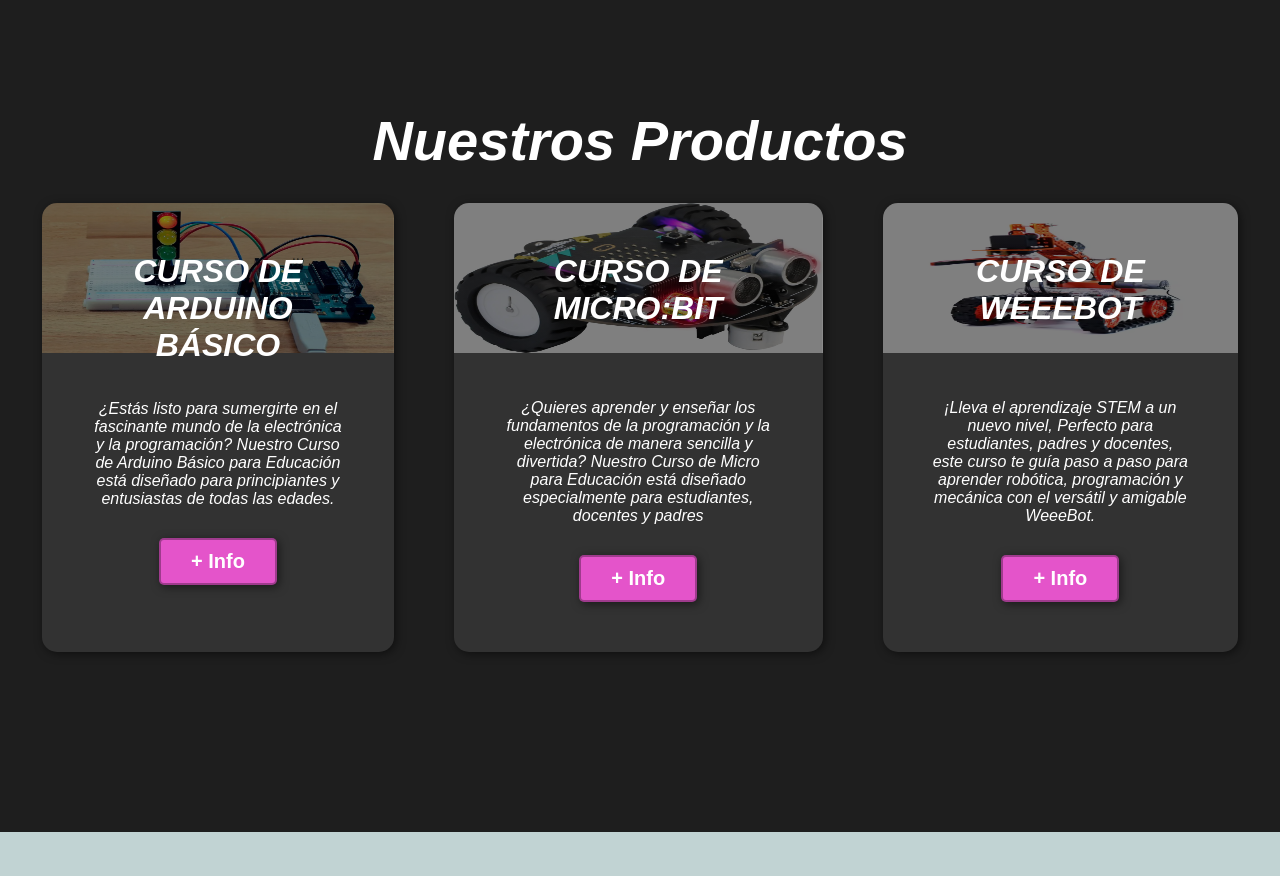
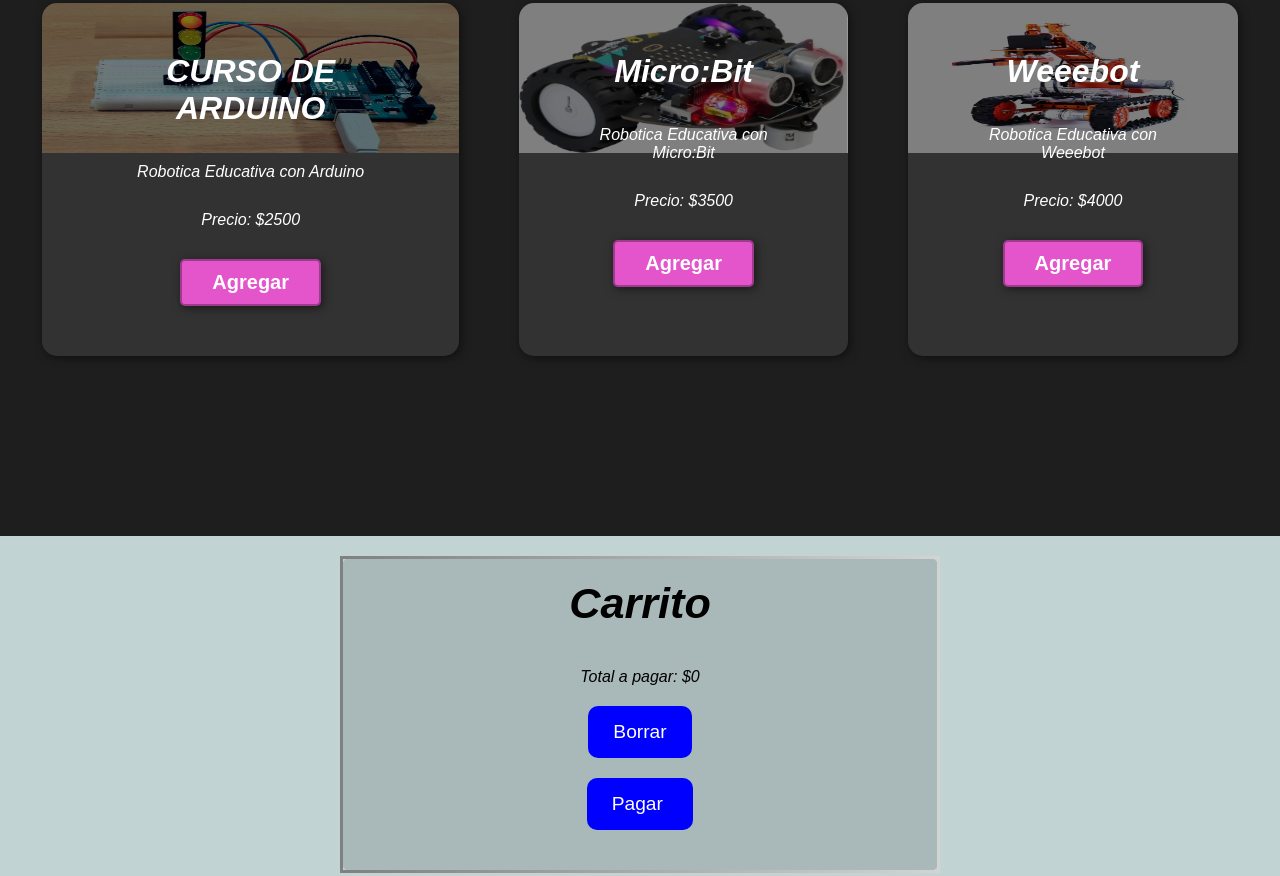
Before and after one commit to maxkom2024/RobotEdu, a plain HTML site: page index.html in a window 1280 px wide. Shown: the part 1102-1978 px from the top of the page. Drawn offline with Linux system fonts and the light colour scheme; some icons are missing; a web font is replaced by a local one.

Commit message:
Add files via upload

```diff
--- a/estilos.css
+++ b/estilos.css
@@ -2,13 +2,12 @@
     margin: 0;
     padding: 0;
     box-sizing: border-box;
-    /* el tamaño de caja se va a mantener estable, no importa si se le añade un padding, el tamaño de caja se quedará con el tamaño indicado y el padding crecerá hacia adentro */
 
 }
 
 html {
     scroll-behavior: smooth;
-    /*para cuando se van a las secciones el desplazamiento sea mas agradable*/
+
 }
 
 body {
@@ -47,20 +46,17 @@ button {
     padding: 10px 30px;
     border-radius: 5px;
     border: 2px solid rgba(0, 0, 0, 0.3);
-    /*0.3 transparencia*/
+
     box-shadow: 2px 2px 10px rgba(0, 0, 0, 0.5);
     color: white;
     background-color: rgb(228, 84, 202);
 }
 
-button a {
-    color: white;
-    text-decoration: none;
-}
+
 
 button:hover {
-    background-color: rgb(209, 40, 57);
-    display: none;
+    background-color: rgb(241, 156, 220);
+
 }
 
 .carta:hover .info {
@@ -75,7 +71,6 @@ button:hover {
     color: rgb(228, 84, 144);
 }
 
-/*clase creada para cambiar el color de la fuente*/
 
 
 header {
@@ -93,7 +88,7 @@ header a {
     height: 48px;
     padding: 10px 12px;
     position: relative;
-    /*todo lo que se ponga como absoluta debajo toma como relativo*/
+
 }
 
 /*Menú Hamburguesa*/
@@ -101,7 +96,7 @@ header a {
 .checkbox,
 .icons {
     position: absolute;
-    /*se agrupan los iconos*/
+
     top: 10px;
     right: 12px;
     cursor: pointer;
@@ -111,7 +106,7 @@ header a {
 
 .icons {
     pointer-events: none;
-    /*para que se pueda hacer clic en el checkbox*/
+
     font-size: 24px;
     color: white;
 }
@@ -134,12 +129,12 @@ header a {
 
 .menu {
     position: absolute;
-    /*se relaciona con el navbar position: relative;*/
+
     top: -106px;
     z-index: -1;
-    /*escondo detrás el menu*/
+
     right: 0px;
-    /* display: none; */
+
     width: 200px;
     transition: 250ms;
     background-color: rgba(228, 84, 175, 0.607);
@@ -151,7 +146,7 @@ header a {
 
 .menu li a {
     text-decoration: none;
-    /*color: inherit; hereda el color del padre*/
+
     color: white;
     display: block;
     padding: 10px 12px;
@@ -163,7 +158,7 @@ header a {
 
 .checkbox:checked~.menu {
     top: 48px;
-    /*altura del navbar*/
+
 }
 
 /*Fin Menú Hamburguesa*/
@@ -177,15 +172,13 @@ header a {
     text-align: center;
     flex-direction: column;
     height: 70vh;
-    /*altura relativa*/
-    background-image: linear-gradient(
-            /*sirve para poner un overlade oscuro a la imagen*/
-            0deg,
+
+    background-image: linear-gradient(0deg,
             rgba(0, 0, 0, 0.5),
             rgba(0, 0, 0, 0.5)), url("img/PortadaR.png");
     background-repeat: no-repeat;
     background-size: cover;
-    /*para que ocupe todo el espacio disponible*/
+
     background-position: center center;
 }
 
@@ -193,11 +186,7 @@ header a {
     color: white;
 }
 
-/* #hero button{
-    font-size: 1.75em;
-} */
-
-#nosotros .container {
+*/ #nosotros .container {
     text-align: center;
     padding: 100px 12px;
 }
@@ -249,6 +238,60 @@ header a {
 
 }
 
+#carrito {
+    width: 100%;
+    max-width: 600px;
+    margin: 20px auto;
+    padding: 20px;
+    border-radius: 15px;
+    border: 3px solid;
+    border-image-slice: 1;
+    border-image-source: linear-gradient(to right, grey, lightgrey);
+    background-color: rgba(37, 35, 37, 0.151);
+    display: flex;
+    flex-direction: column;
+    align-items: center;
+    justify-content: center;
+    gap: 20px;
+}
+
+
+#boton-borrar,
+#boton-pagar {
+    background-color: blue;
+    color: white;
+    padding: 15px 25px;
+    font-size: 1.2em;
+    border: none;
+    border-radius: 10px;
+    margin: 0;
+    display: inline-block;
+    cursor: pointer;
+}
+
+#boton-borrar:hover,
+#boton-pagar:hover {
+    background-color: darkblue;
+}
+
+
+.boton-agregar-carrito {
+    font-size: 1.25em;
+    font-weight: bold;
+    padding: 10px 30px;
+    border-radius: 5px;
+    border: 2px solid rgba(0, 0, 0, 0.3);
+
+    box-shadow: 2px 2px 10px rgba(0, 0, 0, 0.5);
+    color: white;
+    background-color: rgb(228, 84, 202);
+}
+
+
+.boton-agregar-carrito:hover {
+    background-color: rgb(241, 156, 220);
+}
+
 #profesionales {
 
     color: rgb(30, 30, 30);
@@ -263,8 +306,9 @@ header a {
     padding: 250px 12px 0px;
 
 }
+
 #profesionales ul {
-    background-color: rgba(255, 255, 255, 0.8); /* Fondo blanco semitransparente */
+    background-color: rgba(255, 255, 255, 0.8);
     padding: 10px;
     border-radius: 8px;
     display: inline-block;
@@ -333,6 +377,7 @@ header a {
         font-size: 0.8rem;
     }
 }
+
 footer {
     background-color: rgb(230, 230, 230);
 
@@ -387,6 +432,8 @@ footer .container {
         height: 300px;
         width: 600px;
     }
+}
+
 
 #nuestros-servicios .servicios {
     display: flex;
@@ -406,6 +453,8 @@ footer .container {
     margin-top: 0;
 }
 
+
+
 #nuestros-servicios .carta {
     padding: 50px;
     background-size: 100% 150px;
@@ -417,25 +466,7 @@ footer .container {
 }
 
 
-    .carta:first-child {
-        background-image: linear-gradient(0deg,
-                rgba(0, 0, 0, 0.5),
-                rgba(0, 0, 0, 0.5)), url("img/arduinobasico.webp");
 
-    }
-
-    .carta:nth-child(2) {
-        background-image: linear-gradient(0deg,
-                rgba(0, 0, 0, 0.5),
-                rgba(0, 0, 0, 0.5)), url("img/microbit2.jpg");
-    }
-
-    .carta:nth-child(3) {
-        background-image: linear-gradient(0deg,
-                rgba(0, 0, 0, 0.5),
-                rgba(0, 0, 0, 0.5)), url("img/weebot.avif");
-
-    }
 
 #profesionales {
     background-image: url("img/roboticaeducativa2.jpg");
@@ -470,6 +501,11 @@ footer .container {
 }
 }
 
+.boton-agregar-carrito {
+    background-color: #463f3f;
+    border-radius: 5px;
+    color: #f1efef;
+}
 
 /*a partir de los 560px pasa esto*/
 @media (min-width: 580px) {
--- a/index.html
+++ b/index.html
@@ -4,14 +4,16 @@
 <head>
     <meta charset="UTF-8">
     <meta name="viewport" content="width=device-width, initial-scale=1.0">
-    <title>RobotEdu</title>
+    <title>RobotEdu-Inicio</title>
     <link rel="icon" type="image/x-icon" href="img/icon.ico">
     <link rel="stylesheet" href="estilos.css">
-   <link rel='icon' href="img/icono.png" type="image/png">
+    <link rel='icon' href="img/icono.png" type="image/png">
     <link rel="preconnect" href="https://fonts.googleapis.com">
     <link rel="preconnect" href="https://fonts.gstatic.com" crossorigin>
-    <link href="https://fonts.googleapis.com/css2?family=Fira+Sans+Condensed:ital,wght@0,100;0,200;0,300;0,400;0,500;0,600;0,700;0,800;0,900;1,100;1,200;1,300;1,400;1,500;1,600;1,700;1,800;1,900&display=swap"
+    <link
+        href="https://fonts.googleapis.com/css2?family=Fira+Sans+Condensed:ital,wght@0,100;0,200;0,300;0,400;0,500;0,600;0,700;0,800;0,900;1,100;1,200;1,300;1,400;1,500;1,600;1,700;1,800;1,900&display=swap"
         rel="stylesheet">
+    <link rel="stylesheet" href="https://cdn.jsdelivr.net/npm/flag-icons@1.8.0/css/flag-icons.min.css">
 
 </head>
 
@@ -29,6 +31,7 @@
                 <li><a href="#profesionales">Profesionales</a></li>
                 <li><a href="contacto.html">Contactanos</a></li>
                 <li><a href="#reseñas">Reseñas</a></li>
+                <li><a href="#carrito">Carrito</a></li>
             </ul>
     </header>
     <section id="hero">
@@ -60,34 +63,21 @@
         <section id="nuestros-servicios">
             <div class="container">
                 <h1>Nuestros Productos</h1>
-                <div class="servicios">
-                    <div class="carta">
-                        <h2>CURSO DE ARDUINO BÁSICO</h2><br><br>
-                        <p>¿Estás listo para sumergirte en el fascinante mundo de la electrónica y la programación?
-                            Nuestro Curso de Arduino Básico para Educación está diseñado para principiantes y
-                            entusiastas de todas las edades.</p>
-                        <button class="Button_id_Arduino">+ Info</button>
-
-                    </div>
-                    <div class="carta">
-                        <h2>CURSO DE MICRO:BIT</h2><br><br><br><br>
-                        <p>¿Quieres aprender y enseñar los fundamentos de la programación y la electrónica de manera
-                            sencilla y divertida? Nuestro Curso de Micro para Educación está diseñado especialmente para
-                            estudiantes, docentes y padres </p>
-                        <button class="Button_id_Micro">+ Info</button>
-                    </div>
-                    <div class="carta">
-                        <h2>CURSO DE WEEEBOT</h2><br><br><br><br>
-                        <p>¡Lleva el aprendizaje STEM a un nuevo nivel, Perfecto para
-                            estudiantes, padres y docentes, este curso te guía paso a paso para aprender robótica,
-                            programación y mecánica con el versátil y amigable WeeeBot.</p>
-                        <button class="Button_id_Weeebot">+ Info</button>
-                    </div>
+                <div id="contenedorCursos" class="servicios">
                 </div>
             </div>
 
         </section>
+       <section id="carrito">
+        <h2>Carrito</h2>
+        <ul>
 
+        </ul>
+        <p>Total a pagar: $0</p>
+        <input  type="button" id="boton-borrar" value="Borrar">
+        <input type="button" id="boton-pagar" value="Pagar ">
+        <p id="mensajeCarrito"></p>
+       </section>
         <section id="profesionales">
             <h1>Nuestros Profesioneles</h1>
             <div class="container">
@@ -124,6 +114,7 @@
             <p>&copy; RobotEdu 2024</p>
         </div>
     </footer>
+    <script src="scripts.js"></script>
 </body>
 
 </html>
--- /dev/null
+++ b/scripts.js
@@ -0,0 +1,80 @@
+const productos = [
+    {
+        nombre: "CURSO DE ARDUINO",
+        descripcion: "Robotica Educativa con Arduino",
+        imagen: "img/arduinobasico.webp",
+        precio: 2500
+    },
+    {
+        nombre: "Micro:Bit",
+        descripcion: "Robotica Educativa con Micro:Bit",
+        imagen: "img/microbit2.jpg",
+        precio: 3500
+    },
+    {
+        nombre: "Weeebot",
+        descripcion: "Robotica Educativa con Weeebot",
+        imagen: "img/weebot.avif",
+        precio: 4000
+
+    }
+
+]
+let cursosHTML="";
+for(let indice=0; indice < productos.length; indice++)
+    {
+    cursosHTML += `
+                     <div class="carta" >
+                        <h2>${productos[indice].nombre}</h2><br><br>
+                        <p>${productos[indice].descripcion}</p>
+                        <p>Precio: $${productos[indice].precio}</p>
+
+                        <input class="boton-agregar-carrito" type="button" value="Agregar">
+                    </div>
+`;
+    }
+
+const contenedorCursos=document.getElementById("contenedorCursos");
+contenedorCursos.innerHTML = cursosHTML;
+
+const botonesAgregar = document.querySelectorAll(".boton-agregar-carrito");
+const listaCarrito=document.querySelector("#carrito ul");
+const totalCarrito=document.querySelector("#carrito p");
+const mensajePagarCarrito =document.getElementById("mensajeCarrito");
+let totalAPagar = 0;
+for(let indice = 0; indice < botonesAgregar.length; indice++)
+{
+    function agregarElemCarrito(){
+
+        const elementoLi = document.createElement("li");
+        elementoLi.innerText=`- Curso ${productos[indice].nombre} : $${productos[indice].precio}`
+        console.log(elementoLi )
+        listaCarrito.appendChild(elementoLi);
+        totalAPagar+=productos[indice].precio;
+        totalCarrito.innerText="El total a pagar es: $" + totalAPagar;
+        mensajePagarCarrito.innerText="";
+
+    }
+    botonesAgregar[indice].addEventListener("click",agregarElemCarrito)
+}
+const botonBorrar = document.querySelector("#boton-borrar");
+
+function borrarCarrito(){
+    listaCarrito.innerHTML = "";
+    totalCarrito.innerHTML= "El total a pagar es: $0"
+    totalAPagar=0;
+    mensajePagarCarrito.innerText=""
+}
+botonBorrar.addEventListener("click", borrarCarrito)
+
+const botonPagar = document.querySelector("#boton-pagar")
+function irAPagar(){
+    if(listaCarrito.innerText===""){
+        mensajePagarCarrito.innerText=" No seleccionaste ningun curso";
+    }else {
+        window.location.href= "./pagos.html"
+    }
+
+
+}
+botonPagar.addEventListener("click", irAPagar)
```
Also changed, not shown: contacto.html (+3 -2 lines), pagos.html (added, +52 -0 lines). Lines whose indentation alone changed are shown as unchanged.
